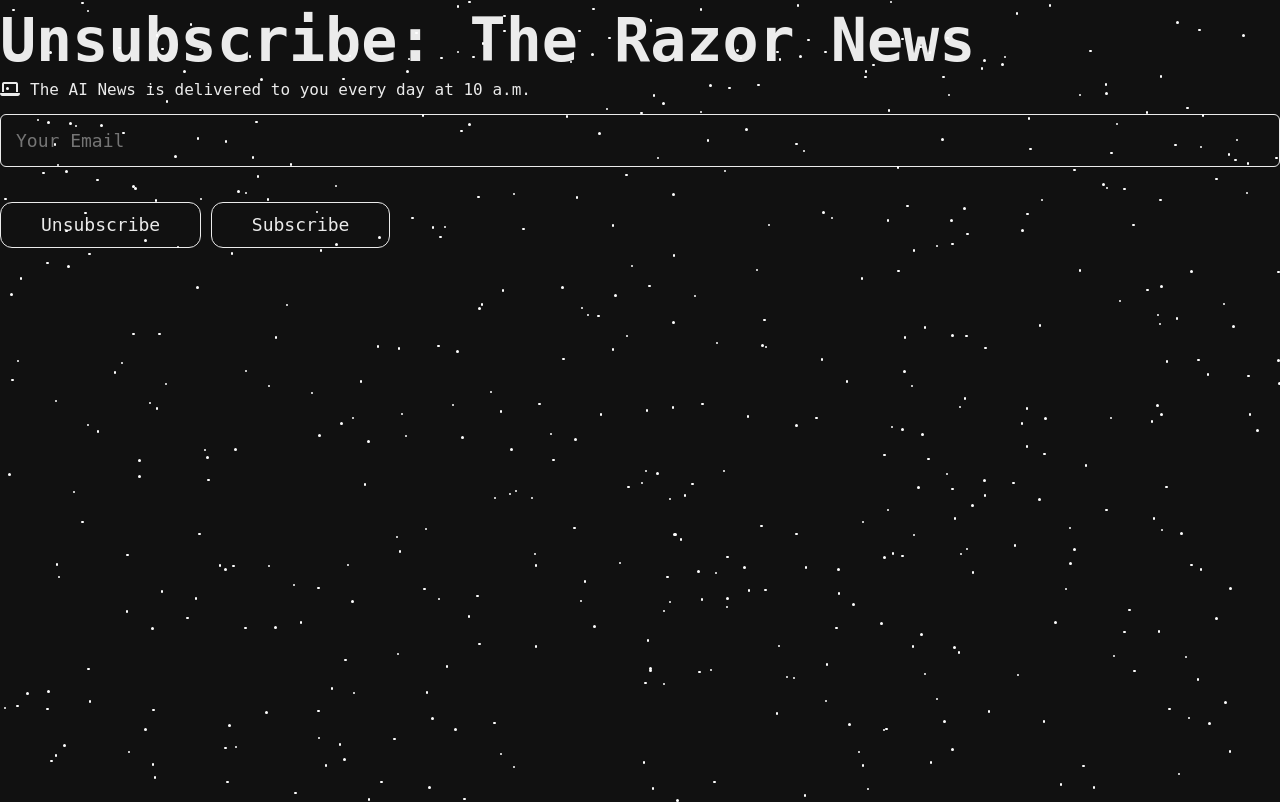
After one commit to shubhamrane29/personal-site, a Flask app: page /unsubscribe in a window 1280 px wide. The commit adds this page. Run offline with Flask 3, Linux system fonts and the light colour scheme; some libraries are stand-ins or nearby versions; some web fonts are replaced.

```diff
--- a/app.py
+++ b/app.py
@@ -43,9 +43,13 @@ def thankyou():
 def redirect_to_index():
     return redirect('/')
 
-@app.route('/razornews/unsubscribe')
+@app.route('/unsubscribe', methods=['GET', 'POST'])
 def unsubscribe():
-    return render_template ('ainews.html')
+    if request.method == 'POST':
+        email = request.form['email']
+        db.session.delete(email)
+        db.commit()
+    return render_template ('unsubscribe.html')
 
 if __name__ == '__main__':
     with app.app_context():
--- a/static/style.css
+++ b/static/style.css
@@ -16,6 +16,7 @@ body{
 
 .star-container {
     position: relative;
+    z-index: -1;
 }
 
 .star {
@@ -94,6 +95,7 @@ nav ul li a:hover::after{
   word-break: break-word;
   border: solid 1px #ebebeb;
   text-decoration: none;
+  z-index: 1;
 }
 
 .nav-button:hover{
@@ -230,6 +232,7 @@ nav ul li a:hover::after{
     position: relative;
     overflow: hidden;
     color: #ebebeb;
+    z-index: 1;
 }
 
 .work img{
@@ -344,6 +347,9 @@ nav ul li a:hover::after{
     justify-content: center;
     padding: 2%;
     border-radius: 15px;
+    display: flex;
+    z-index: 1;
+    position: relative;
 }
 
 .contact-right form{
@@ -379,7 +385,6 @@ form .resume-btn{
 
 .ainews{
     height: 100vh;
-    text-align: center;
 }
 
 /* CSS for Small Screen */
--- a/templates/ainews.html
+++ b/templates/ainews.html
@@ -1,7 +1,7 @@
 {% extends 'base.html' %}
 {% block base %}
 <div class="ainews">
-    <div class="container">
+    <div class="container" style="padding-top: 150px;">
         <div class="contact-right">
             <form action='/' method="POST" class="form">
                 <h1 class="sub-title">The Razor News</h1>
--- a/templates/index.html
+++ b/templates/index.html
@@ -26,7 +26,7 @@
     <div id="about">
         <div class="row">
             <div class="about-col-1">
-                <img src="static/images/user.png">
+                <img style="z-index: 1; position: relative;" src="static/images/user.png">
             </div>
             <div class="about-col-2">
                 <h1 class="sub-title">ABOUT ME</h1>
--- /dev/null
+++ b/templates/unsubscribe.html
@@ -0,0 +1,12 @@
+{% extends 'base.html' %}
+{% block base %}
+<div class="ainews">
+<form action='/' method="POST" class="form">
+    <h2 class="sub-title">Unsubscribe: The Razor News</h2>
+    <p><i class="fa fa-laptop"></i>The AI News is delivered to you every day at 10 a.m.</p>
+    <input type="email" class="email" name="email" placeholder="Your Email" required>
+    <button type="submit" class="nav-button see-more resume-btn">Unsubscribe</button>
+    <button type="submit" class="nav-button see-more resume-btn" formaction="/razornews">Subscribe</button>
+</form>
+</div>
+{% endblock base %}
```
